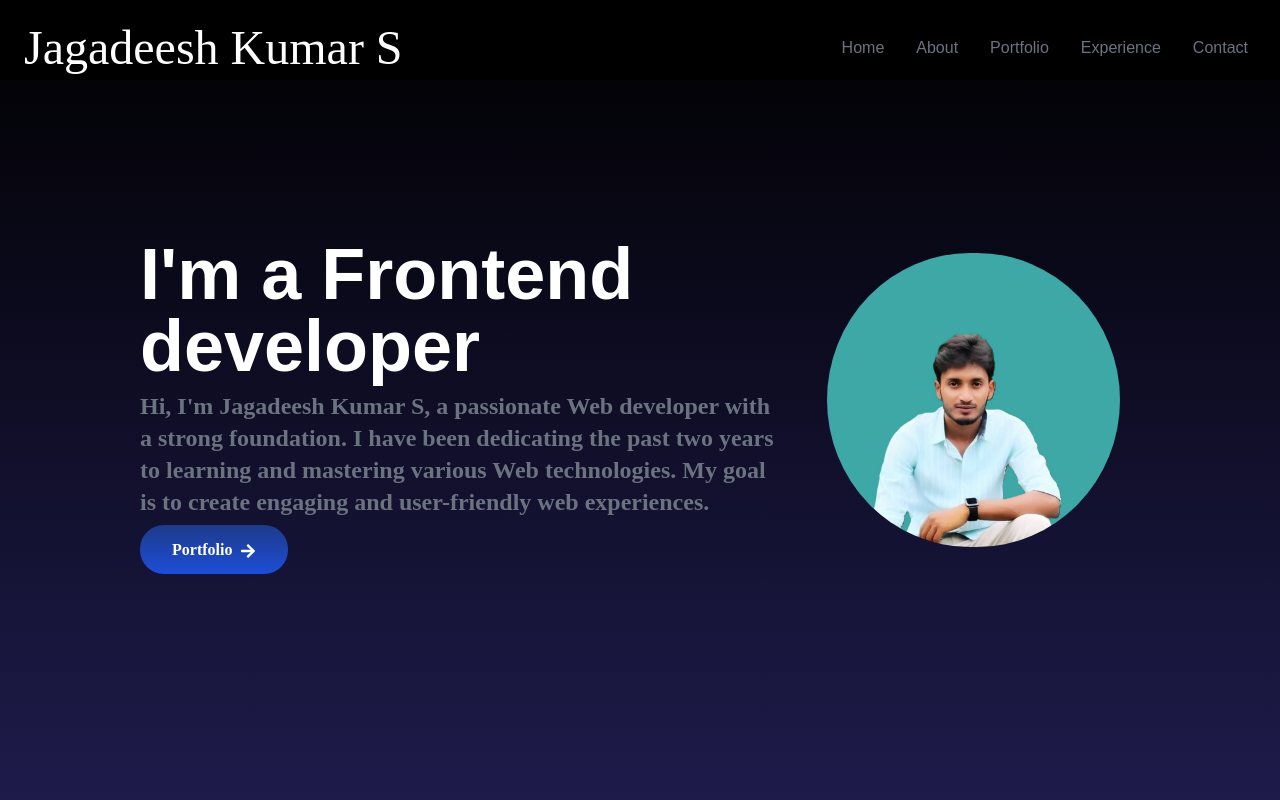
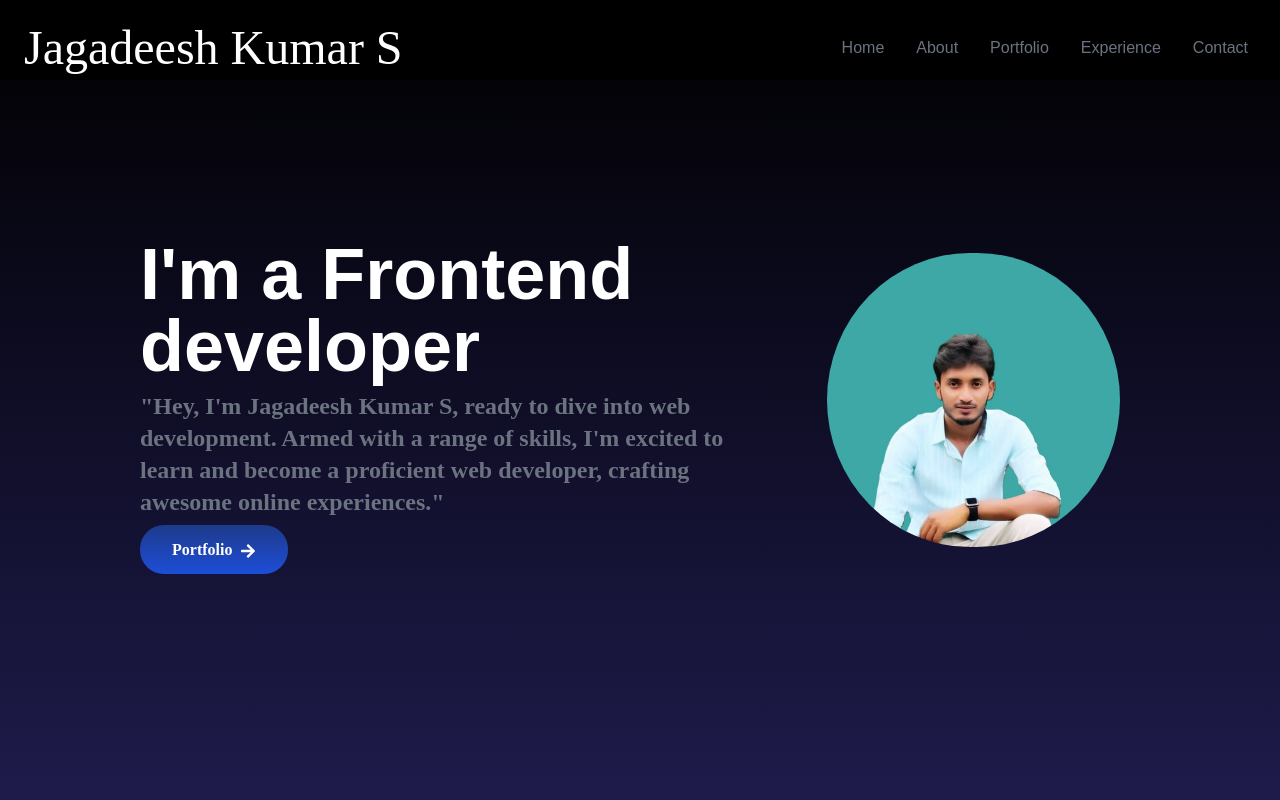
Before and after one commit to Jagadeesh825/portfolio, a React (Create React App) app: page / in a window 1280 px wide. Shown: the top 800 px of the page. Built offline with nearby package versions, Linux system fonts and the light colour scheme.

Commit message:
Update Home.jsx

```diff
--- a/src/components/Home.jsx
+++ b/src/components/Home.jsx
@@ -10,7 +10,7 @@ const Home = () => {
         <div className="md:w-2/3 md:pr-8">
           <h2 className="text-3xl sm:text-7xl font-bold text-white mb-2">I'm a Frontend <br />developer</h2>
           <p className="text-gray-500 mb-0 font-new font-bold text-2xl ">
-  Hi, I'm Jagadeesh Kumar S, a passionate Web developer with a strong foundation. I have been dedicating the past two years to learning and mastering various Web technologies. My goal is to create engaging and user-friendly web experiences.
+  "Hey, I'm Jagadeesh Kumar S, ready to dive into web development. Armed with a range of skills, I'm excited to learn and become a proficient web developer, crafting awesome online experiences."
 </p>
           <div className="pt-5 place-content-center">
           <Link to="portfolio" smooth={true} duration={500} className=" text-white px-8 py-4 rounded-3xl font-new font-extrabold bg-gradient-to-t from-blue-700 to-blue-900 cursor-pointer">
```
